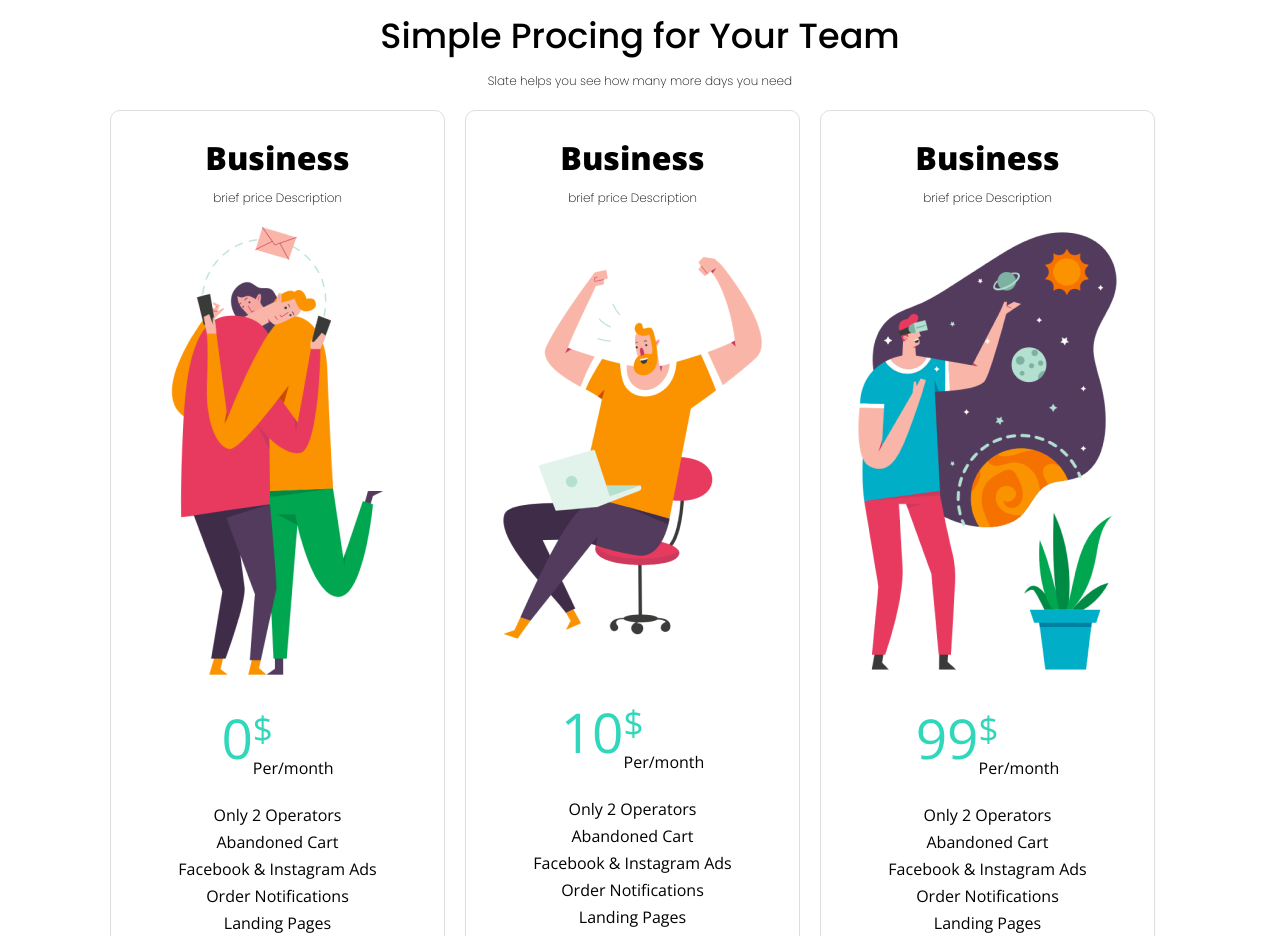
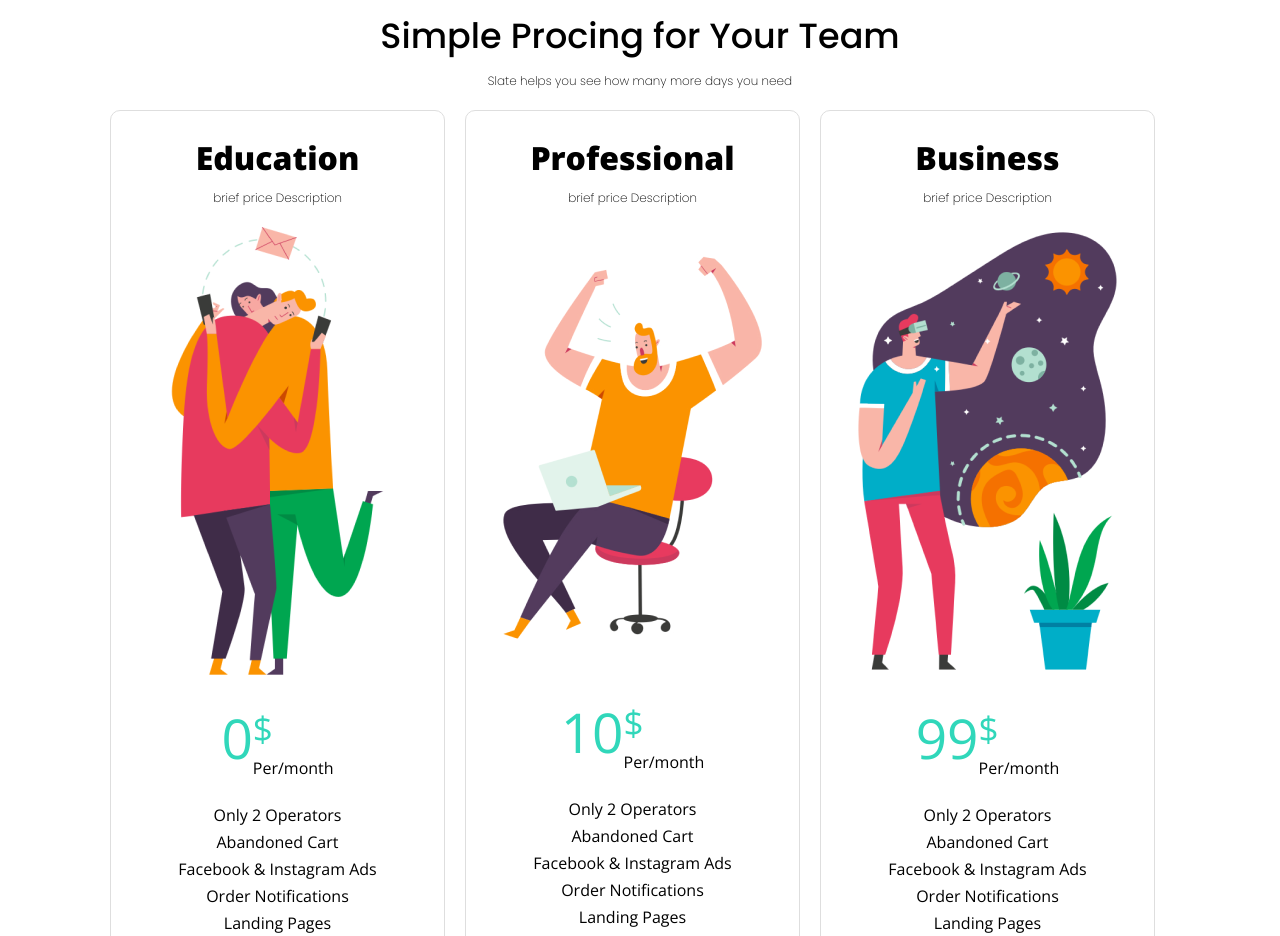
Before and after one commit to jcmorales76/repo-JuanCMorales, a plain HTML site: page TeoriaSemana2/Semana3/dia2/proyecto/index.html in a window 1280 px wide. Shown: the part 1520-2456 px from the top of the page. Drawn offline with nearby package versions, Linux system fonts and the light colour scheme.

Commit message:
Actualización de titulo

```diff
--- a/TeoriaSemana2/Semana3/dia2/proyecto/index.html
+++ b/TeoriaSemana2/Semana3/dia2/proyecto/index.html
@@ -82,7 +82,7 @@
             <h5>Slate helps you see how many more days you need</h5>
             <div class="tarjetas2">
                 <div class="tarjeta2">
-                    <h3>Business</h3>
+                    <h3>Education</h3>
                     <h5>brief price Description</h5>
                     <img src="./assets/hug.png" alt="">
                     <div class="precio">
@@ -103,7 +103,7 @@
                 </div>
 
                 <div class="tarjeta2">
-                    <h3>Business</h3>
+                    <h3>Professional</h3>
                     <h5>brief price Description</h5>
                     <img src="./assets/ga.png" alt="">
                     <div class="precio">
```
